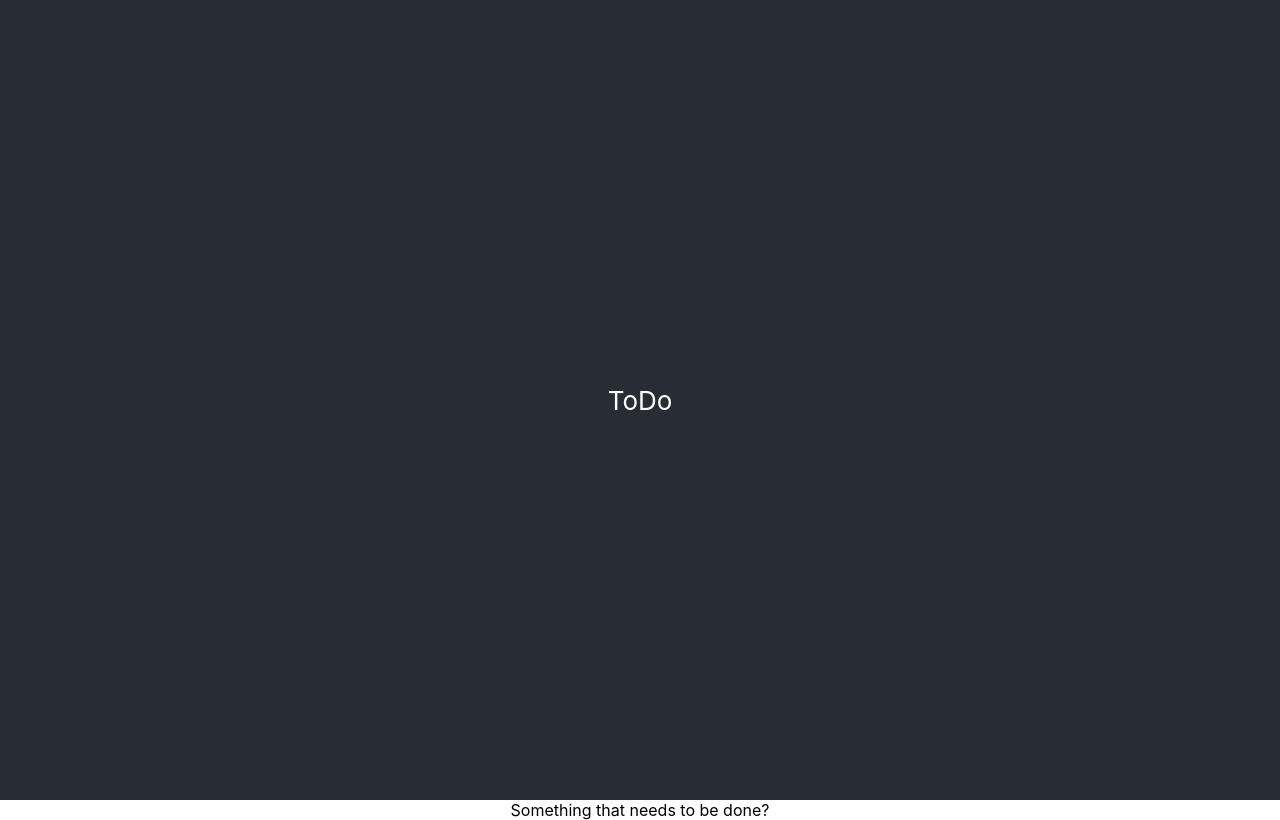
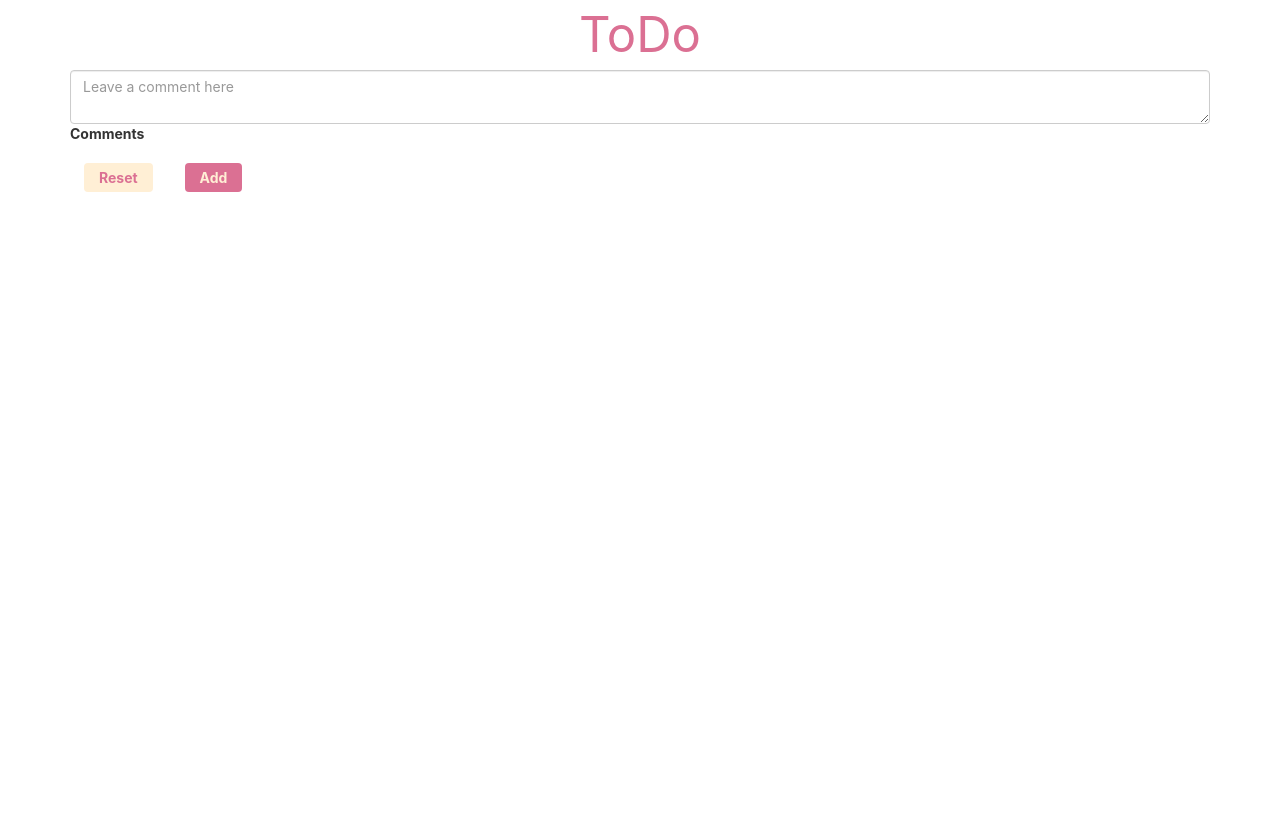
Before and after one commit to arubyo/todo-app, a React (Create React App) app: page / in a window 1280 px wide. Built offline with nearby package versions, Linux system fonts and the light colour scheme.

Commit message:
add basic structure

```diff
--- a/public/index.html
+++ b/public/index.html
@@ -15,6 +15,7 @@
       user's mobile device or desktop. See https://developers.google.com/web/fundamentals/web-app-manifest/
     -->
     <link rel="manifest" href="%PUBLIC_URL%/manifest.json" />
+    <link rel="stylesheet" href="https://maxcdn.bootstrapcdn.com/bootstrap/3.3.6/css/bootstrap.min.css" integrity="sha384-1q8mTJOASx8j1Au+a5WDVnPi2lkFfwwEAa8hDDdjZlpLegxhjVME1fgjWPGmkzs7" crossorigin="anonymous">
     <!--
       Notice the use of %PUBLIC_URL% in the tags above.
       It will be replaced with the URL of the `public` folder during the build.
--- a/src/App.js
+++ b/src/App.js
@@ -1,22 +1,50 @@
-import './App.css';
-import styledComponents from 'styled-components';
-import { Form, FormLabel, Button, InputGroup, FloatingLabel } from 'react-bootstrap';
+import styled from 'styled-components';
+import { Form, InputGroup } from 'react-bootstrap';
+import FloatingLabel from 'react-bootstrap/FloatingLabel';
+
+const StyledHeader = styled.header `
+  font-size: 3.5em;
+  text-align: center;
+  transform: var(--transform);
+  color: var(--color, palevioletred);
+`;
+
+const Button = styled.button`
+  color: papayawhip;
+  font-size: 1em;
+  margin: 1em;
+  padding: 0.25em 1em;
+  background: palevioletred;
+  font-weight: bold;
+  `;
+
+  const ResetButton = styled(Button)`
+    color: palevioletred;
+    background: papayawhip;
+
+  `;
+
 
 function App(props) {
   return (
     <div className="App">
-      <header className="App-header">
+      <StyledHeader className="App-header">
 
          ToDo
 
 
-      </header>
+      </StyledHeader>
 
       <div className="container">
         <Form>
-          <FloatingLabel>
-            Something that needs to be done?
-          </FloatingLabel>
+          <Form.Group className="mb-3" controlId="formBasicToDoList">
+            <FloatingLabel controlId="floatingTextarea" label="Comments" className="mb-3">
+              <Form.Control as="textarea" placeholder="Leave a comment here" id="new-todo" />
+            </FloatingLabel>
+            <ResetButton className="btn m-2" variant="outline-secondary" as="input" type="reset" value="Reset" />{' '}
+            <Button className="btn">Add</Button>
+          </Form.Group>
+
 
         </Form>
 
```
